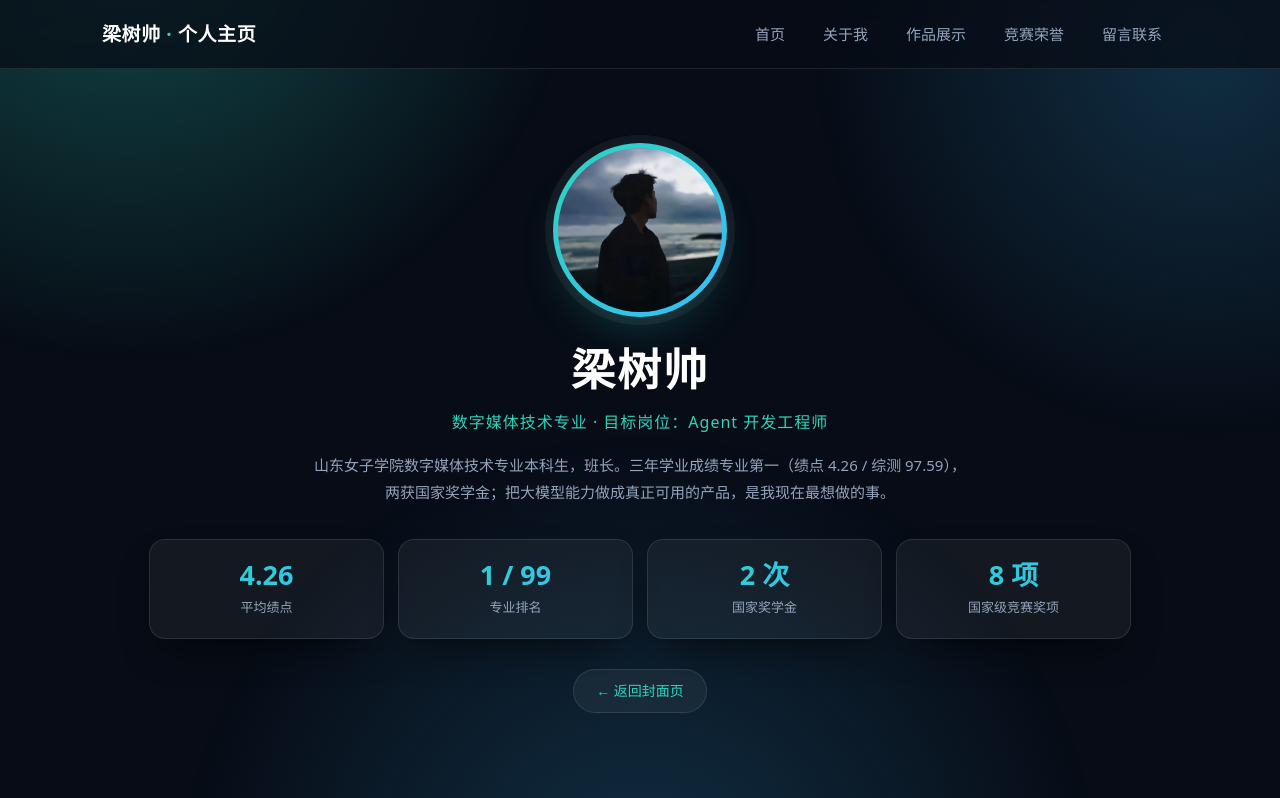
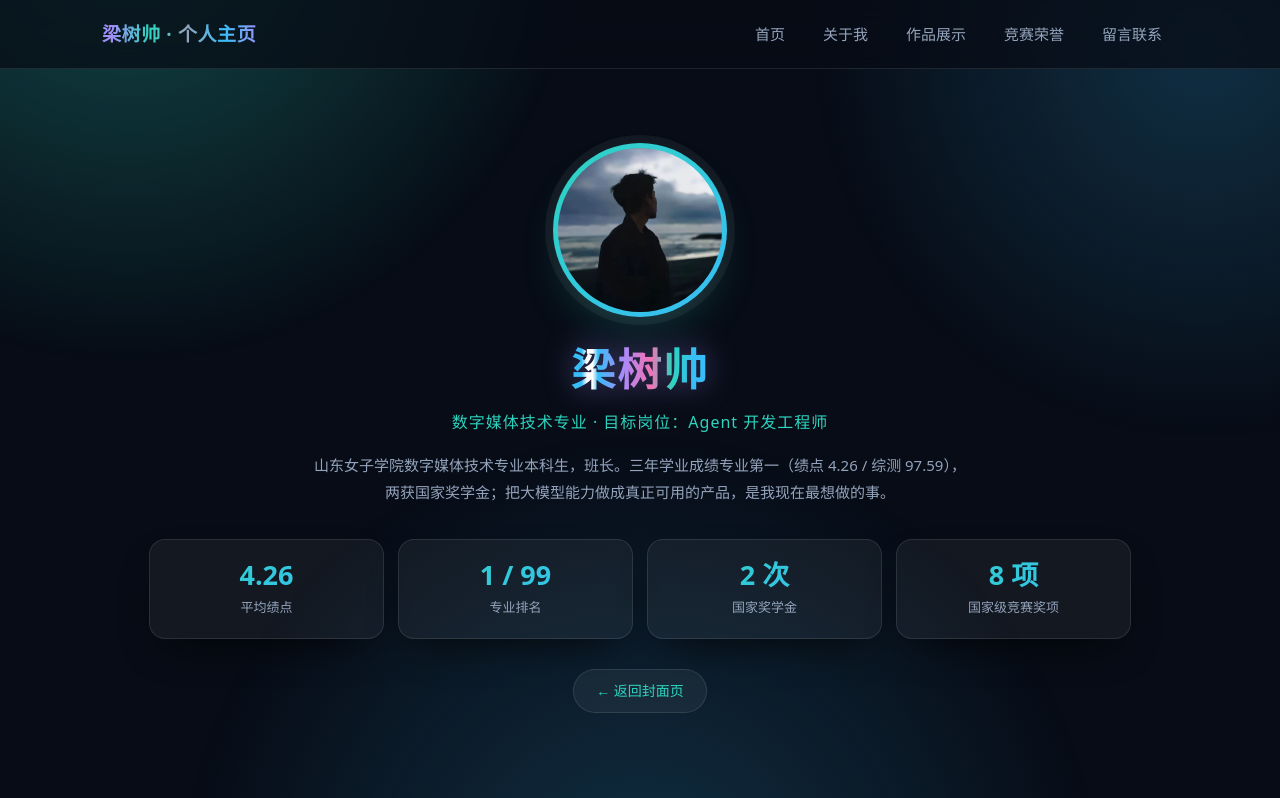
Before and after one commit to 577lss599/lssblog, a plain HTML site: page home.html in a window 1280 px wide. Shown: the top 798 px of the page. Drawn offline with Linux system fonts and the light colour scheme.

Commit message:
Add files via upload

```diff
--- a/home.html
+++ b/home.html
@@ -83,7 +83,22 @@ img{ display:block; max-width:100%; }
   color:var(--title);
   white-space:nowrap;
 }
-.logo span{ color:var(--brand); }
+/* 首行整段：低饱和慢速渐变，无高光带、无柔光，保持克制 */
+@keyframes logoFlow{
+  from{ background-position:0% 50%; }
+  to  { background-position:100% 50%; }
+}
+.logo-shine{
+  background:linear-gradient(90deg,
+    #94a4bc 0%,  #38bdf8 12%, #a78bfa 25%, #2dd4bf 38%, #94a4bc 50%,
+    #38bdf8 62%, #a78bfa 75%, #2dd4bf 88%, #94a4bc 100%);
+  background-size:200% 100%;
+  -webkit-background-clip:text;
+  background-clip:text;
+  color:transparent;
+  -webkit-text-fill-color:transparent;
+  animation:logoFlow 14s linear infinite;
+}
 .nav-list{
   display:flex;                        /* Flex：导航项横向排列 */
   flex-wrap:wrap;
@@ -138,6 +153,34 @@ img{ display:block; max-width:100%; }
   color:var(--title);
   letter-spacing:2px;
   line-height:1.3;
+}
+/* ---- 名字流光：多色渐变 + 一道亮带循环扫过（纯 CSS，无图片无 JS） ---- */
+@keyframes nameFlow{
+  from{ background-position:0% 50%; }
+  to  { background-position:100% 50%; }
+}
+.shine-name{
+  /* 0~50% 与 50~100% 色序相同，循环时不会跳帧 */
+  background:linear-gradient(90deg,
+    #2dd4bf 0%,   #38bdf8 8%,   #38bdf8 17%,  #ffffff 19%,  #ffffff 21%,
+    #38bdf8 23%,  #a78bfa 32%,  #f472b6 42%,  #2dd4bf 50%,
+    #38bdf8 58%,  #38bdf8 67%,  #ffffff 69%,  #ffffff 71%,
+    #38bdf8 73%,  #a78bfa 82%,  #f472b6 92%,  #2dd4bf 100%);
+  background-size:200% 100%;
+  -webkit-background-clip:text;
+  background-clip:text;
+  color:transparent;
+  -webkit-text-fill-color:transparent;
+  animation:nameFlow 5s linear infinite;
+}
+/* 主标题上的名字：加粗并带柔光，视觉重点 */
+.profile-name .shine-name{
+  font-weight:800;
+  filter:drop-shadow(0 0 16px rgba(167,139,250,.45));
+}
+/* 尊重系统「减少动态效果」设置：保留彩色但停止流动 */
+@media (prefers-reduced-motion:reduce){
+  .shine-name, .logo-shine{ animation:none; }
 }
 .profile-tag{
   margin-top:10px;
@@ -516,7 +559,7 @@ footer strong{ color:var(--title); font-weight:600; }
 <!-- ============ 1. 页面头部与导航 ============ -->
 <header class="site-header">
   <div class="header-inner">
-    <div class="logo">梁树帅<span> · </span>个人主页</div>
+    <div class="logo logo-shine">梁树帅 · 个人主页</div>
     <nav>
       <ul class="nav-list">
         <li><a href="#home"    class="nav-item">首页</a></li>
@@ -535,7 +578,7 @@ footer strong{ color:var(--title); font-weight:600; }
   <div class="avatar-ring">
     <img class="avatar" src="images/avatar.jpg" alt="梁树帅的个人头像">
   </div>
-  <h2 class="profile-name">梁树帅</h2>
+  <h2 class="profile-name"><span class="shine-name">梁树帅</span></h2>
   <p class="profile-tag">数字媒体技术专业 · 目标岗位：Agent 开发工程师</p>
   <p class="profile-desc">
     山东女子学院数字媒体技术专业本科生，班长。三年学业成绩专业第一（绩点 4.26 / 综测 97.59），
```
